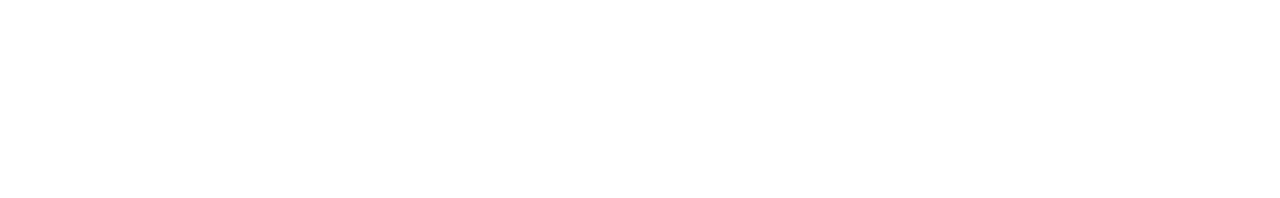
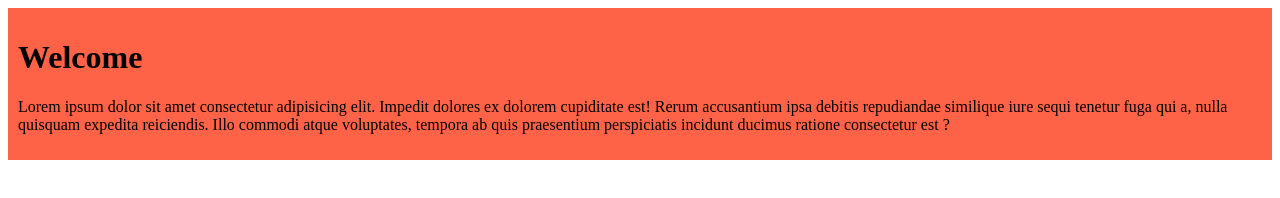
Before and after one commit to mdtarekhussain/my-first-github-repo, a plain HTML site: page index.html in a window 1280 px wide. Drawn offline with Linux system fonts and the light colour scheme.

Commit message:
added the frist  blog

```diff
--- a/index.html
+++ b/index.html
@@ -4,8 +4,13 @@
     <meta charset="UTF-8">
     <meta name="viewport" content="width=device-width, initial-scale=1.0">
     <title> My First Ever Github Repo</title>
+    <link rel="stylesheet" href="style.css">
 </head>
 <body>
-
+ <div>
+    <h1>  Welcome</h1>
+    <p>Lorem ipsum dolor sit amet consectetur adipisicing elit. Impedit dolores ex dolorem cupiditate est! Rerum accusantium ipsa debitis repudiandae similique iure sequi tenetur fuga qui a, nulla quisquam expedita reiciendis.
+    Illo commodi atque voluptates, tempora ab quis praesentium perspiciatis incidunt ducimus ratione consectetur est ?</p>
+ </div>
 </body>
 </html>
--- /dev/null
+++ b/style.css
@@ -0,0 +1,4 @@
+div {
+    background-color: tomato;
+    padding: 10px;
+}
```
